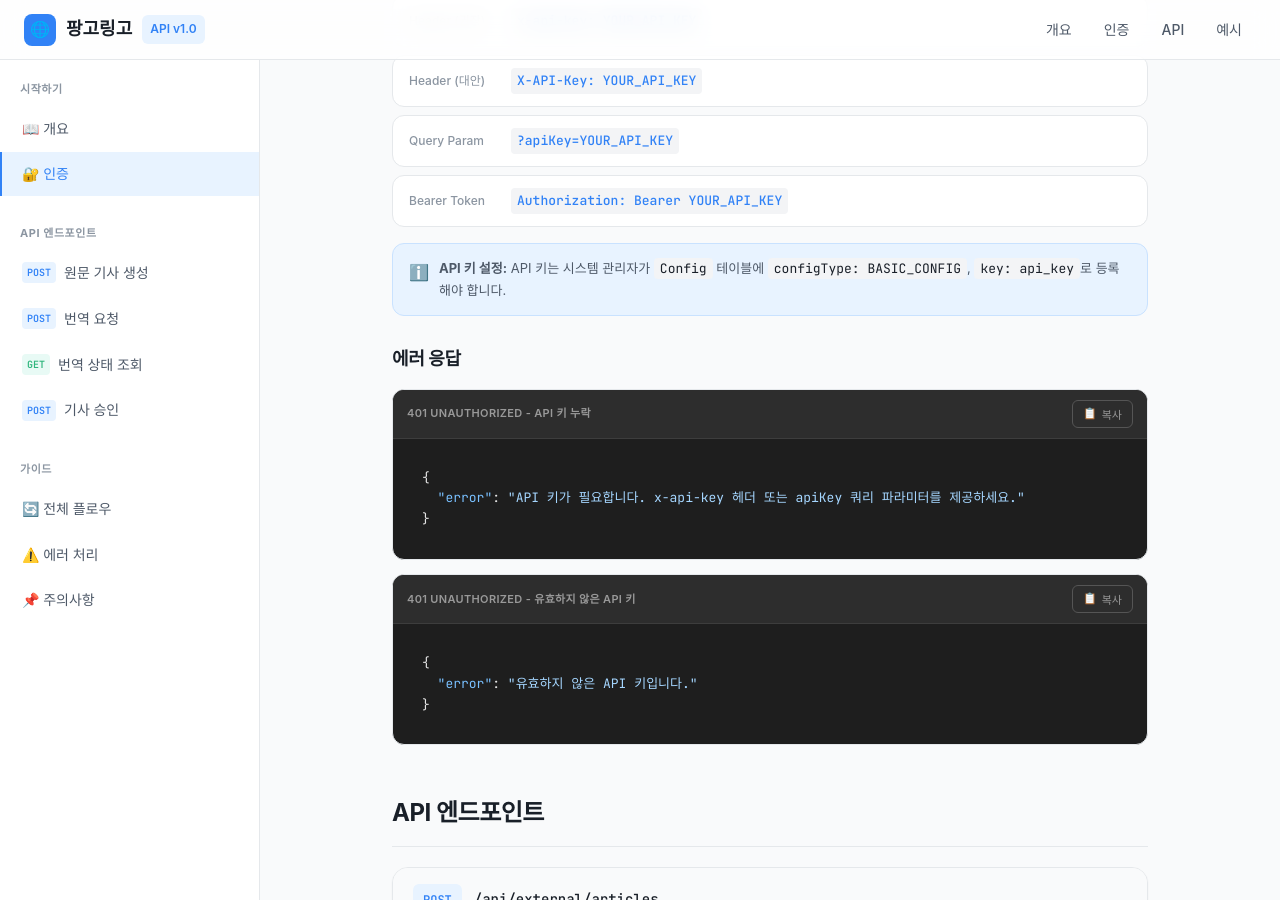
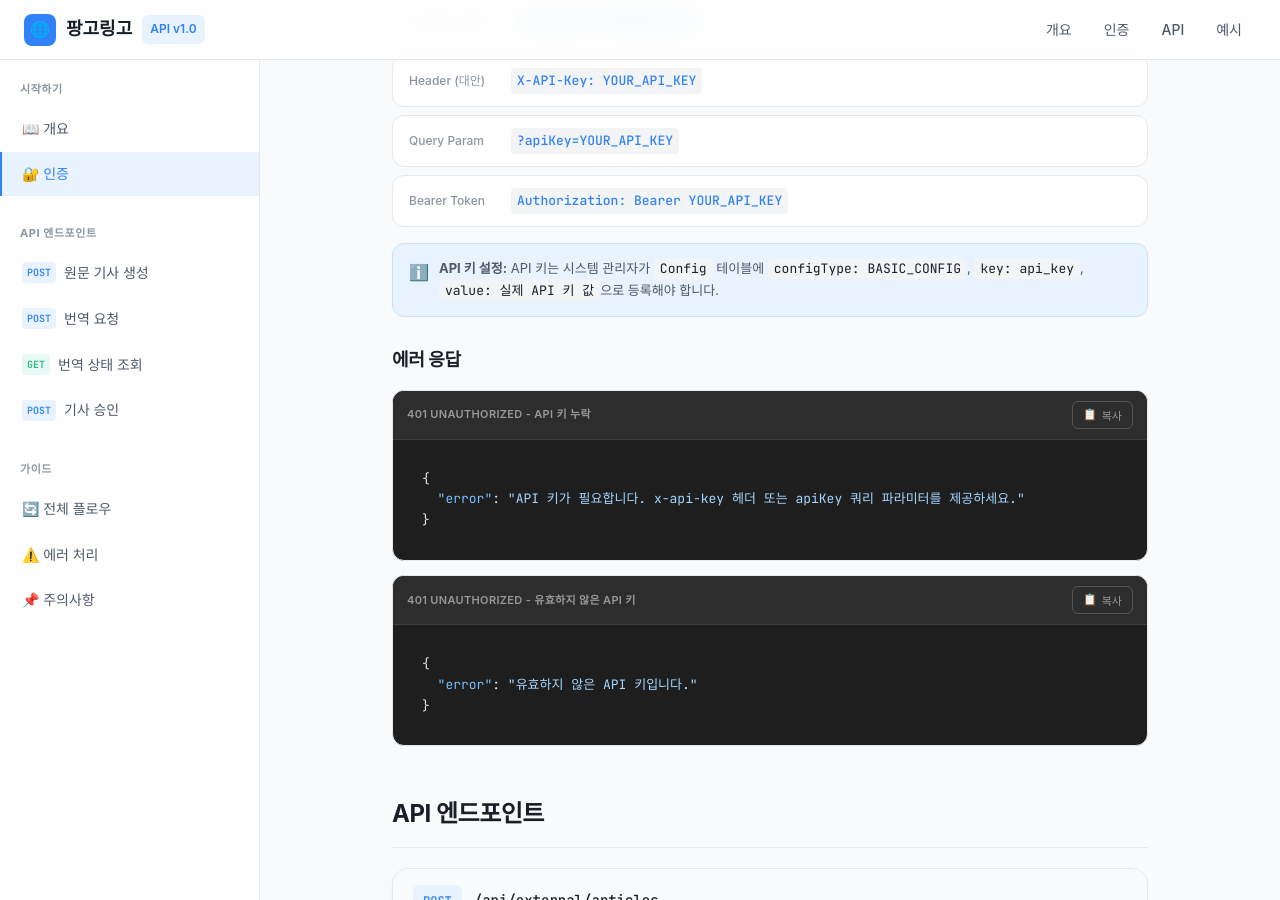
Before and after one commit to pango-gy/pango-lingo-api-docs, a Jekyll site: the page built from index.html, in a window 1280 px wide and 900 px high, scrolled down 958 px. Built offline with Jekyll 4.4.1, drawn with Linux system fonts in a browser that asks for light colours; nearby versions of some CDN libraries; some web fonts are replaced.

Commit message:
fix: 인증 섹션에 API 키 value 필드 설명 추가

```diff
--- a/_includes/sections/authentication.html
+++ b/_includes/sections/authentication.html
@@ -27,7 +27,7 @@
     <div class="info-box note">
         <div class="info-box-icon">ℹ️</div>
         <div class="info-box-content">
-            <p><strong>API 키 설정:</strong> API 키는 시스템 관리자가 <code>Config</code> 테이블에 <code>configType: BASIC_CONFIG</code>, <code>key: api_key</code>로 등록해야 합니다.</p>
+            <p><strong>API 키 설정:</strong> API 키는 시스템 관리자가 <code>Config</code> 테이블에 <code>configType: BASIC_CONFIG</code>, <code>key: api_key</code>, <code>value: 실제 API 키 값</code>으로 등록해야 합니다.</p>
         </div>
     </div>
 
```
